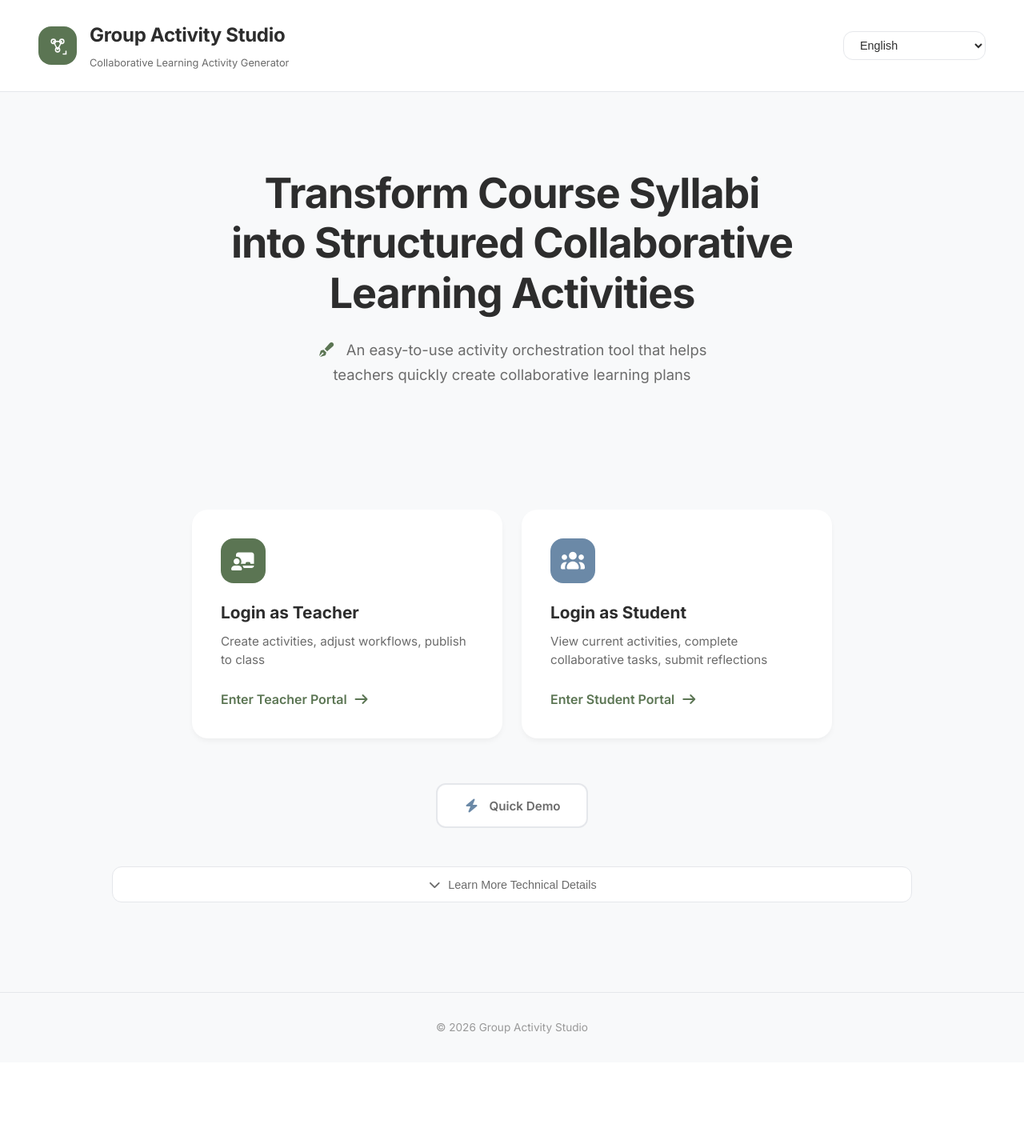
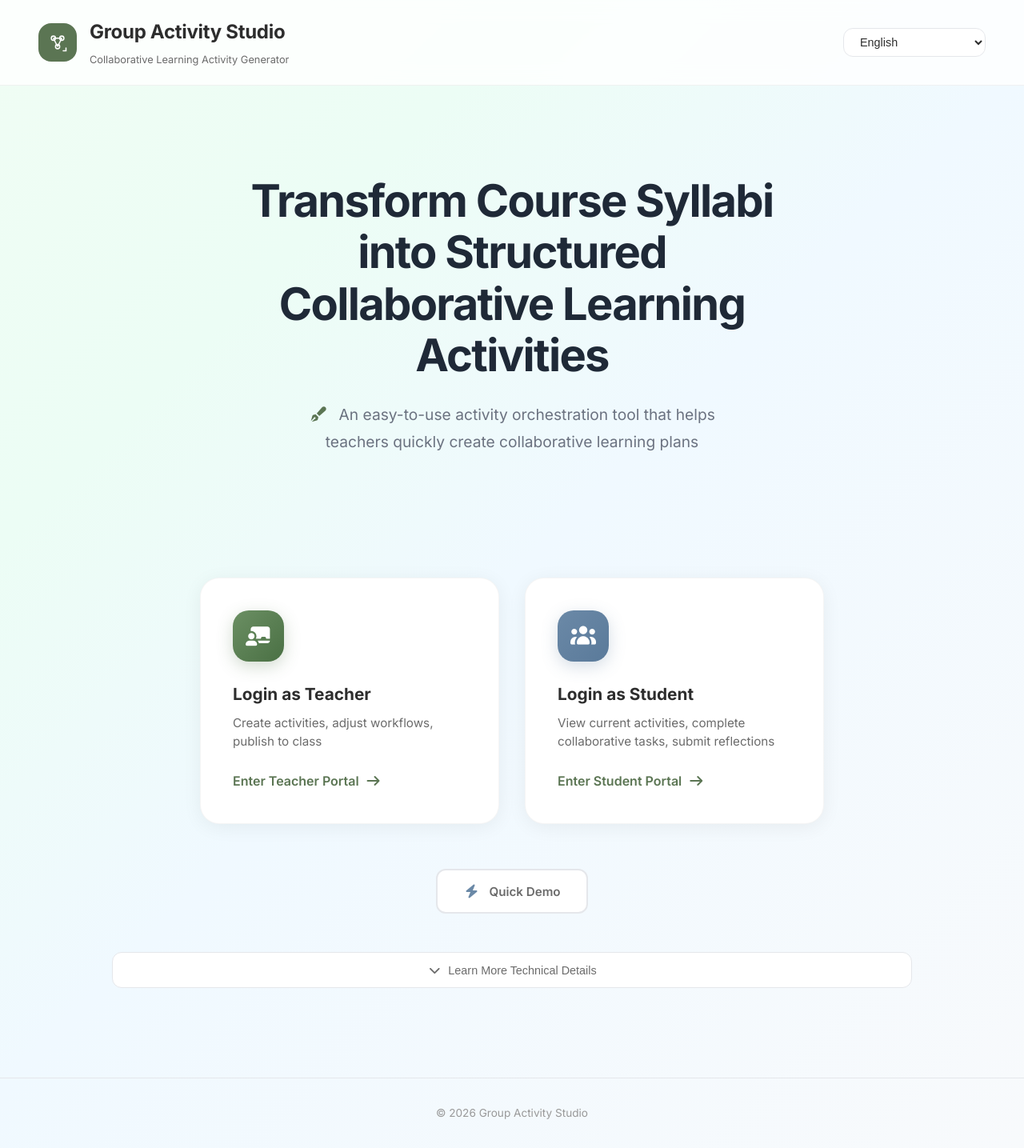
Before and after one commit to XianghuiMeng-1020/cscl-script-studio, a Flask app: page / in a window 1280 px wide. Shown: the whole page at 80% size. Before the commit the page ends 1292 px from the top, so only its background shows below. Run offline with Flask 3, Linux system fonts and the light colour scheme; some libraries are stand-ins or nearby versions.

Commit message:
UI大改造: 渐变背景、毛玻璃登录页、现代侧边栏
- 首页: 渐变hero背景、gradient文字、入场动画、更大卡片+阴影
- 登录页: 毛玻璃卡片(backdrop-filter)、渐变背景、弹入动画
- 教师端: slate蓝灰背景(#F1F5F9)、深色侧边栏升级、现代白卡片
- 全局: --light-color同步为#F8F9FA、去除所有旧暖色引用
- 修复: 所有CSS中var(--light-secondary)替换为#F1F5F9
- STATIC_VERSION升级到50确保缓存刷新

Made-with: Cursor

```diff
--- a/app/config.py
+++ b/app/config.py
@@ -72,7 +72,7 @@ class Config:
     SPEC_VALIDATE_PUBLIC = os.getenv('SPEC_VALIDATE_PUBLIC', 'false').lower() == 'true'
 
     # S2.14 static cache busting — hardcoded to guarantee cache refresh
-    STATIC_VERSION = '42'
+    STATIC_VERSION = '50'
 
     # Pipeline: require critic success for overall success (default conservative)
     PIPELINE_REQUIRE_CRITIC_SUCCESS = os.getenv('PIPELINE_REQUIRE_CRITIC_SUCCESS', 'true').lower() == 'true'
--- a/render.yaml
+++ b/render.yaml
@@ -59,7 +59,7 @@ services:
       - key: PDF_EXTRACTION_TIMEOUT_SECONDS
         value: "120"
       - key: STATIC_VERSION
-        value: "42"
+        value: "50"
       # AI Enhancement Features - Enabled by default
       - key: IMAGE_GENERATION_ENABLED
         value: "true"
--- a/static/css/admin.css
+++ b/static/css/admin.css
@@ -429,7 +429,7 @@
 }
 
 .close-btn:hover {
-    background: var(--light-color);
+    background: #F1F5F9;
     color: var(--danger-color);
 }
 
@@ -480,7 +480,7 @@
 
 .btn-secondary {
     padding: 0.75rem 1.5rem;
-    background: var(--light-color);
+    background: #F1F5F9;
     color: var(--dark-color);
     border: 2px solid var(--border-color);
     border-radius: 8px;
--- a/static/css/style.css
+++ b/static/css/style.css
@@ -42,18 +42,18 @@
     --text-tertiary: #888888;
     --text-inverse: #FFFFFF;
 
-    /* Legacy compatibility */
-    --dark-color: #2D2D2D;
-    --dark-secondary: #6B6B6B;
-    --light-color: #F5F2EC;
-    --light-secondary: #EDE9E0;
+    /* Legacy compatibility – synced with new tokens */
+    --dark-color: #1F2937;
+    --dark-secondary: #6B7280;
+    --light-color: #F8F9FA;
+    --light-secondary: #F1F5F9;
 
-    /* Gradients – very subtle, warm tones */
-    --gradient-primary: linear-gradient(135deg, #8BA888 0%, #5B7553 100%);
+    /* Gradients – modern, vibrant */
+    --gradient-primary: linear-gradient(135deg, #6B8F63 0%, #4A7044 100%);
     --gradient-secondary: linear-gradient(135deg, #5B7553 0%, #46593F 100%);
-    --gradient-accent: linear-gradient(135deg, #C49A6C 0%, #B0854F 100%);
-    --gradient-dark: linear-gradient(180deg, #3A3A3A 0%, #2D2D2D 100%);
-    --gradient-hero: none;
+    --gradient-accent: linear-gradient(135deg, #6B89A7 0%, #5A7A9A 100%);
+    --gradient-dark: linear-gradient(180deg, #1e293b 0%, #0f172a 100%);
+    --gradient-hero: linear-gradient(135deg, #f0fdf4 0%, #ecfdf5 25%, #f0f9ff 50%, #f8fafc 100%);
 
     /* Shadows – ARTS-CS inspired: softer, more diffused, less spread */
     --shadow-sm: 0 1px 2px 0 rgba(0, 0, 0, 0.04);
@@ -123,7 +123,7 @@ body {
 /* ==================== Landing Page Styles ==================== */
 
 .landing-page {
-    background: var(--bg-primary);
+    background: var(--gradient-hero);
     min-height: 100vh;
     overflow-x: hidden;
 }
@@ -144,14 +144,17 @@ body {
 
 /* Landing Header */
 .landing-header {
-    padding: 1.5rem 3rem;
-    position: relative;
-    z-index: 10;
+    padding: 1.25rem 3rem;
+    position: sticky;
+    top: 0;
+    z-index: 100;
     display: flex;
     justify-content: space-between;
     align-items: center;
-    background: var(--bg-surface);
-    border-bottom: 1px solid var(--border-color);
+    background: rgba(255, 255, 255, 0.8);
+    backdrop-filter: blur(12px);
+    -webkit-backdrop-filter: blur(12px);
+    border-bottom: 1px solid rgba(0, 0, 0, 0.05);
 }
 
 .logo-section {
@@ -232,31 +235,41 @@ body {
 .hero-content {
     text-align: center;
     margin-bottom: 4rem;
-    padding: 3rem 1.5rem;
-    max-width: 800px;
+    padding: 4rem 1.5rem 3rem;
+    max-width: 720px;
     margin-left: auto;
     margin-right: auto;
+    animation: heroFadeIn 0.8s ease-out;
+}
+
+@keyframes heroFadeIn {
+    from { opacity: 0; transform: translateY(20px); }
+    to { opacity: 1; transform: translateY(0); }
 }
 
 .hero-title {
-    font-size: 3.25rem;
-    font-weight: 700;
-    color: var(--text-primary);
-    line-height: 1.2;
+    font-size: 3.5rem;
+    font-weight: 800;
+    color: var(--ink);
+    line-height: 1.15;
     margin-bottom: 1.5rem;
-    letter-spacing: -0.02em;
+    letter-spacing: -0.03em;
 }
 
 .gradient-text {
-    color: var(--primary-color);
+    background: linear-gradient(135deg, #4A7044 0%, #6B89A7 100%);
+    -webkit-background-clip: text;
+    -webkit-text-fill-color: transparent;
+    background-clip: text;
 }
 
 .hero-subtitle {
-    font-size: 1.15rem;
-    color: var(--text-secondary);
-    max-width: 560px;
+    font-size: 1.2rem;
+    color: var(--muted);
+    max-width: 520px;
     margin: 0 auto 2.5rem;
-    line-height: 1.7;
+    line-height: 1.8;
+    font-weight: 400;
 }
 
 .tech-details-section {
@@ -391,28 +404,29 @@ body {
 
 .role-cards {
     display: grid;
-    grid-template-columns: repeat(auto-fit, minmax(320px, 1fr));
-    gap: 1.5rem;
-    max-width: 800px;
+    grid-template-columns: repeat(auto-fit, minmax(300px, 1fr));
+    gap: 2rem;
+    max-width: 780px;
     margin: 0 auto;
 }
 
 .role-card {
     position: relative;
     background: var(--bg-surface);
-    border: none;
-    border-radius: var(--radius-xl);
-    padding: 2.25rem;
+    border: 1px solid rgba(0, 0, 0, 0.04);
+    border-radius: var(--radius-2xl);
+    padding: 2.5rem;
     text-decoration: none;
     color: var(--text-primary);
-    transition: all var(--transition-slow) var(--ease-out);
+    transition: all 0.4s cubic-bezier(0.25, 0.46, 0.45, 0.94);
     overflow: hidden;
-    box-shadow: var(--shadow-md);
+    box-shadow: 0 4px 24px rgba(0, 0, 0, 0.06);
 }
 
 .role-card:hover {
-    transform: translateY(-3px);
-    box-shadow: var(--shadow-lg);
+    transform: translateY(-6px);
+    box-shadow: 0 12px 40px rgba(0, 0, 0, 0.12);
+    border-color: transparent;
 }
 
 .card-glow {
@@ -420,27 +434,29 @@ body {
 }
 
 .card-icon {
-    width: 56px;
-    height: 56px;
-    border-radius: var(--radius-lg);
+    width: 64px;
+    height: 64px;
+    border-radius: var(--radius-xl);
     display: flex;
     align-items: center;
     justify-content: center;
-    margin-bottom: 1.25rem;
+    margin-bottom: 1.5rem;
     position: relative;
     z-index: 1;
 }
 
 .teacher-card .card-icon {
-    background: var(--primary-color);
+    background: linear-gradient(135deg, #6B8F63 0%, #4A7044 100%);
+    box-shadow: 0 6px 20px rgba(74, 112, 68, 0.25);
 }
 
 .student-card .card-icon {
-    background: var(--secondary-color);
+    background: linear-gradient(135deg, #6B89A7 0%, #5A7A9A 100%);
+    box-shadow: 0 6px 20px rgba(90, 122, 154, 0.25);
 }
 
 .card-icon i {
-    font-size: 1.5rem;
+    font-size: 1.6rem;
     color: white;
 }
 
```
Also changed, not shown: static/css/teacher.css (+49 -50 lines), templates/login.html (+29 -9 lines).
